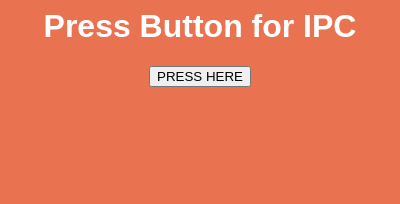
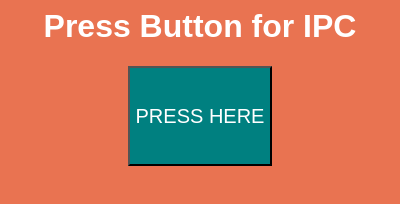
Before and after one commit to ashaunthomas/ipc-demo, an Electron app: page src/countdown.html in a window 400 px wide. Drawn offline with Linux system fonts and the light colour scheme; no server answers.

Commit message:
simple style stuff

```diff
--- a/src/countdown.css
+++ b/src/countdown.css
@@ -4,3 +4,10 @@ body {
     text-align:center;
     color:white;
 }
+
+button {
+    height:100px;
+    color:white;
+    background:teal;
+    font-size:20px;
+}
--- a/src/countdown.html
+++ b/src/countdown.html
@@ -5,8 +5,8 @@
 
     <body>
         <h1>Press Button for IPC</h1>
+        <h1 id = "count"></h1>
         <button id="start">PRESS HERE</button>
-        <h1 id = "count"></h1>
         <script>require('./renderer')</script>
     </body>
 </html>
--- a/src/countdown.js
+++ b/src/countdown.js
@@ -2,10 +2,11 @@ module.exports = function countdown(tick) {
     let count = 10;
 
     let timer = setInterval(_ => {
-        tick(count--);
         console.log("count" , count);
         if  (count === 0) {
             clearInterval(timer);
+            console.log("done");
         }
+        tick(count--);
     }, 1000);
 }
```
